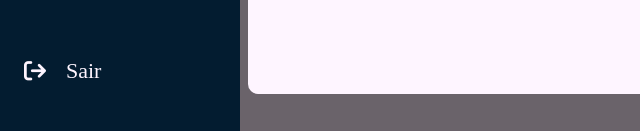
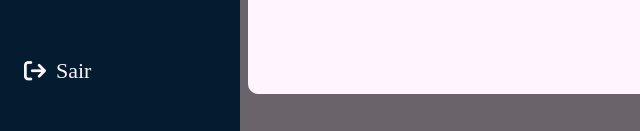
Before and after one commit to paulorjuniorp/lifetrack-dev, a plain HTML site: page organization.html in a window 1280 px wide. Shown: the part 666-797 px from the top of the page, 0-640 px from the left. Drawn offline with Linux system fonts and the light colour scheme; a web font is replaced by a local one.

Commit message:
Fix paragraph

```diff
--- a/organization.html
+++ b/organization.html
@@ -19,7 +19,7 @@
             <a href="#" class="barra__lado__item"><i class="fas fa-plug"></i><p class="item__name">Plugins</p></a>
             <a href="#" class="barra__lado__item"><i class="fas fa-cog"></i><p class="item__name">Configurações</p></a>
         </div>
-        <a href="#" class="barra__lado__item barra_lado__item__sair"><i class="fas fa-sign-out"></i><p class="item__name"></p>Sair</p></a>
+        <a href="#" class="barra__lado__item barra_lado__item__sair"><i class="fas fa-sign-out"></i><p class="item__name">Sair</p></a>
     </nav>
     <div class="container__principal">
         <main class="listagem__principal">
```
